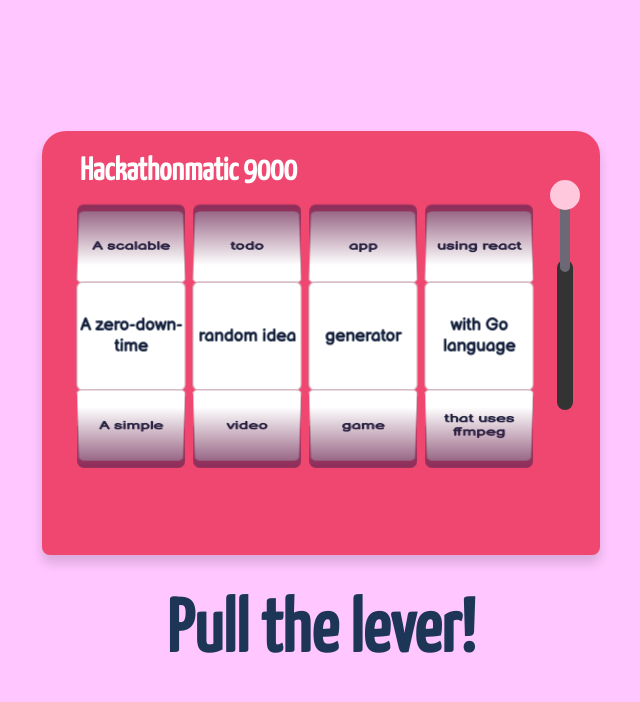
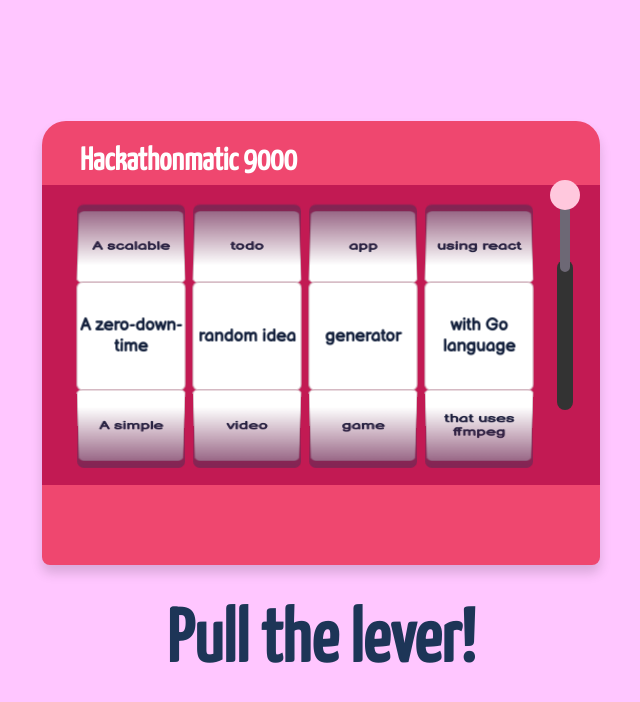
Before and after one commit to vilvai/hackathon-idea-generator, a React (Create React App) app: page / in a window 1280 px wide. Shown: the top 702 px of the page, without its empty margins (319-959 px from the left). Built offline with nearby package versions, Linux system fonts and the light colour scheme.

Commit message:
update styles

```diff
--- a/src/SlotMachine.tsx
+++ b/src/SlotMachine.tsx
@@ -10,7 +10,7 @@ const MachineBody = styled.div`
   background-color: #ef476f;
   padding: 24px 30px 80px 30px;
   border-radius: 24px 24px 8px 8px;
-  box-shadow: 0px 8px 12px 0px rgba(0,0,0,0.15);
+  box-shadow: 0px 8px 12px 0px rgba(0, 0, 0, 0.15);
   display: flex;
   flex-direction: column;
 `;
@@ -119,7 +119,15 @@ export default class SlotMachine extends React.Component<{}, State> {
     return (
       <MachineBody>
         <Title>Hackathonmatic 9000</Title>
-        <div style={{ display: "flex" }}>
+        <div
+          style={{
+            display: "flex",
+            marginLeft: "-30px",
+            backgroundColor: "rgb(194, 26, 83)",
+            padding: '10px 30px',
+            marginRight: "-30px",
+          }}
+        >
           <ReelArea>
             {reelData.map(({ rotation, slots }, i) => (
               <Reel key={i} rotation={rotation} slots={slots} />
```
